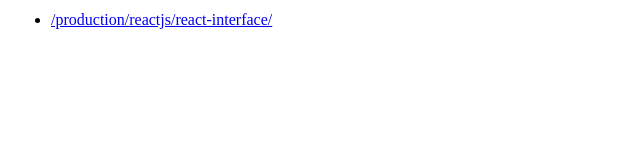
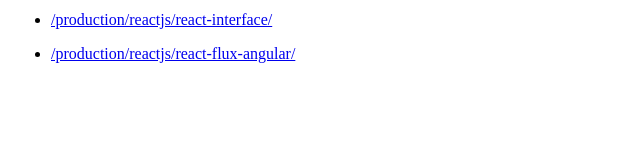
Before and after one commit to vsaravanan/production, a plain HTML site: page index.html in a window 1280 px wide. Shown: the whole page, without its empty margins (0-640 px from the left). Drawn offline with Linux system fonts and the light colour scheme.

Commit message:
added react flux angular

```diff
--- a/index.html
+++ b/index.html
@@ -6,7 +6,10 @@
 		<a href="/production/reactjs/react-interface/">
 				 /production/reactjs/react-interface/</a>
 		<p>
-
+		<li>
+		<a href="/production/reactjs/react-flux-angular/">
+				 /production/reactjs/react-flux-angular/</a>
+		<p>
 	</ul>
 	</td>
 </tr>
```
